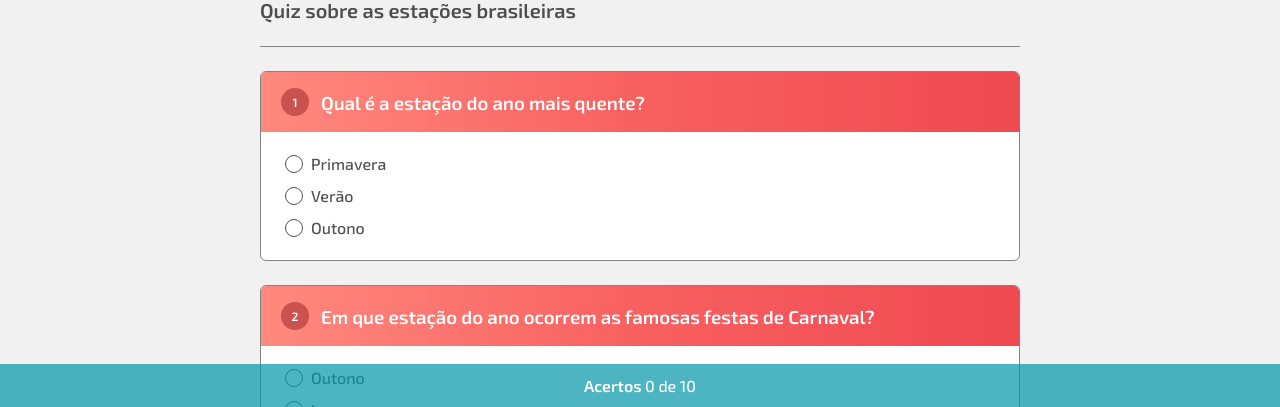
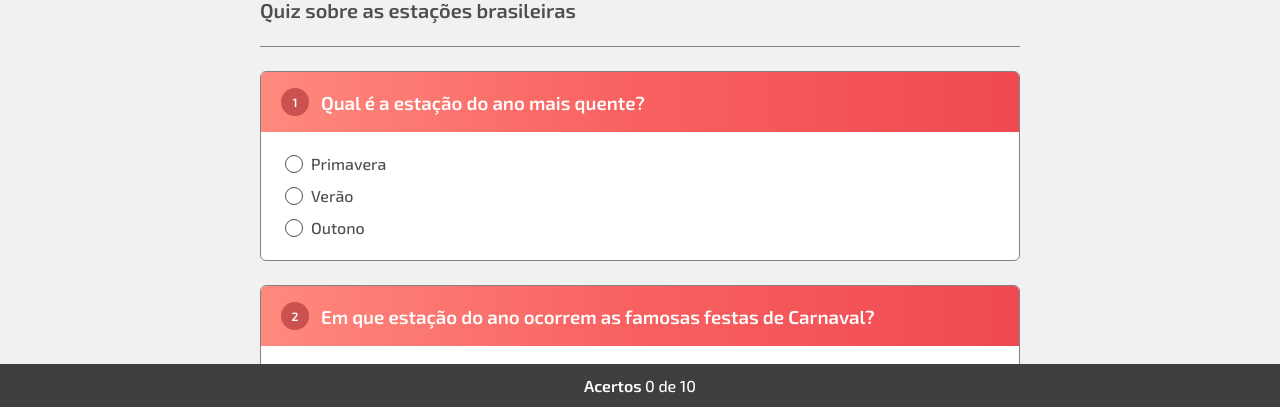
Before and after one commit to lesbaoraul/quiz-NLW-experts, a plain HTML site: page index.html in a window 1280 px wide. Shown: the part 393-800 px from the top of the page. Drawn offline with Linux system fonts and the light colour scheme.

Commit message:
Update style.css

```diff
--- a/style.css
+++ b/style.css
@@ -146,7 +146,7 @@ input:checked:before {
   color: white; /*acertos 0 de 10*/
 
   text-align: center;
-  background-color: #0697aab6; /*fundo dos acertos*/
+  background-color: #3f3f3f; /*fundo dos acertos*/
 
   position: fixed;
   bottom: 0;
```
